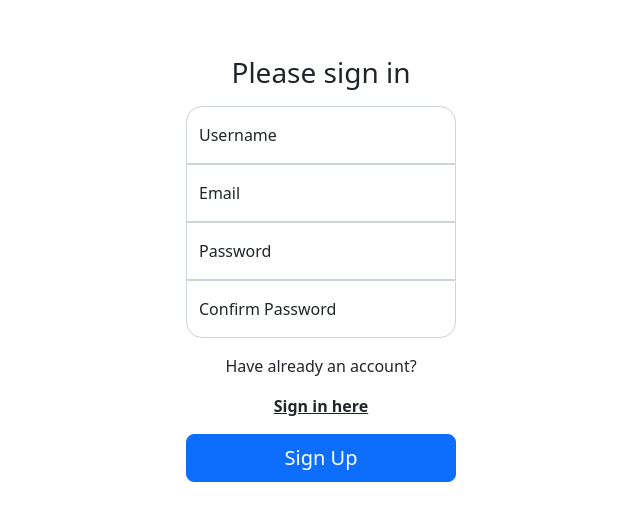
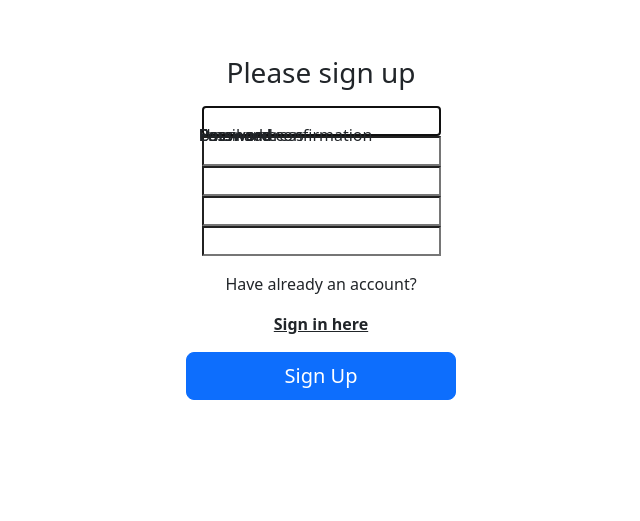
Before and after one commit to VolodymyrKhabarov/blog_django, a Django app: page /signup/ in a window 1280 px wide. Shown: the part 97-618 px from the top of the page, without its empty margins (319-959 px from the left). Run offline with Django 4.2, Linux system fonts and the light colour scheme.

Commit message:
додав forms.py

```diff
--- /dev/null
+++ b/users/forms.py
@@ -0,0 +1,14 @@
+"User application forms"
+
+from django.contrib.auth.forms import UserCreationForm
+from django import forms
+from django.core.exceptions import ValidationError
+
+from users.models import UserModel
+
+
+class SignUpForm(UserCreationForm):
+    class Meta:
+        model = UserModel
+        fields = ("username", "email",
+                  "password", "confirm_password")
--- a/users/models.py
+++ b/users/models.py
@@ -6,4 +6,12 @@
 
 
 class UserModel(AbstractUser):
-    pass
+
+    class Meta:
+        db_table = "user"
+        verbose_name = "user"
+        verbose_name_plural = "users"
+        ordering = ["username"]
+
+    def __str__(self):
+        return self.username
--- a/users/templates/registration/signup.html
+++ b/users/templates/registration/signup.html
@@ -4,28 +4,14 @@
 <main class="form-auth form-signup w-100 m-auto">
     <form method="post">
         {% csrf_token %}
-    <h1 class="h3 mb-3 fw-normal">Please sign in</h1>
+        <h1 class="h3 mb-3 fw-normal">Please sign up</h1>
 
         <div class="form-floating">
-      <input type="text" class="form-control" id="username" name="username" placeholder="Username" name="username">
-      <label for="username">Username</label>
+            {% for f in form %}
+            <label for="{{ f.id_for_label }}">{{ f.label }}</label>{{ f }}
+            <div class="form-error">{{ f.errors }}</div>
+            {% endfor %}
         </div>
-
-    <div class="form-floating">
-      <input type="email" class="form-control" id="email" name="email" placeholder="Email" name="email">
-      <label for="email">Email</label>
-    </div>
-
-    <div class="form-floating">
-      <input type="password" class="form-control" id="password" name="password" placeholder="Password" name="password">
-      <label for="password">Password</label>
-    </div>
-
-    <div class="form-floating">
-      <input type="password" class="form-control" id="confirmPassword" placeholder="Password" name="confirm_password">
-      <label for="confirmPassword">Confirm Password</label>
-    </div>
-
         <div class="my-3">
             <p>Have already an account?</p>
             <a href="{% url "signin" %}" class="text-body fw-bold">Sign in here</a>
--- a/users/views.py
+++ b/users/views.py
@@ -1,58 +1,34 @@
-from django.http import HttpRequest, HttpResponseRedirect
+from django.http import HttpRequest, HttpResponse, HttpResponseRedirect
 from django.shortcuts import render
 from django.urls import reverse_lazy
 from django.contrib.auth import authenticate, login, logout
 
 from users.models import UserModel
+from users.forms import SignUpForm
 
-
-# def signin_view(request: HttpRequest) -> HttpResponse:
-#     return render(request, "registration/signin.html")
 
 def signin_view(request: HttpRequest):
 
     if request.method == "POST":
-        username = request.POST["username"]
-        password = request.POST["password"]
+        form = SignInForm(request.POST)
+        if form.is_valid():
+            form.save()
+            redirect_url = reverse_lazy("signin")
+            return HttpResponseRedirect(redirect_url)
+    else:
+        form = SignInForm()
 
-        user = authenticate(request, username=username, password=password)
+    return render(request, "registration/signin.html", {"form": form})
 
-        if user:
-            login(request, user)
-            redirect_url = reverse_lazy("list")
-
-            return HttpResponseRedirect(redirect_url)
-
-        return render(request, "registration/signin.html")
-
-    return render(request, "registration/signin.html")
-
-
-# def signup_view(request: HttpRequest) -> HttpResponse:
-#     return render(request, "registration/signup.html")
 
 def signup_view(request: HttpRequest):
 
     if request.method == "POST":
-        username = request.POST["username"]
-        email = request.POST["email"]
-        password = request.POST["password"]
-        confirm_password = request.POST["confirm_password"]
+        form = SignUpForm(request.POST)
+    else:
+        form = SignUpForm()
 
-        if password != confirm_password:
-            return render(request, "registration/signup.html")
-
-        try:
-            UserModel.objects.get(username=username)
-            return render(request, "registration/signup.html")
-        except UserModel.DoesNotExist:
-            UserModel.objects.create_user(username=username, email=email, password=password)
-
-        redirect_url = reverse_lazy("signin")
-
-        return HttpResponseRedirect(redirect_url)
-
-    return render(request, "registration/signup.html")
+    return render(request, "registration/signup.html", {"form": form})
 
 
 def logout_view(request: HttpRequest):
```
Also changed, not shown: users/templates/registration/signin.html (+4 -4 lines), users/migrations/0002_alter_usermodel_options_alter_usermodel_table.py (added). Lines whose indentation alone changed are shown as unchanged.
